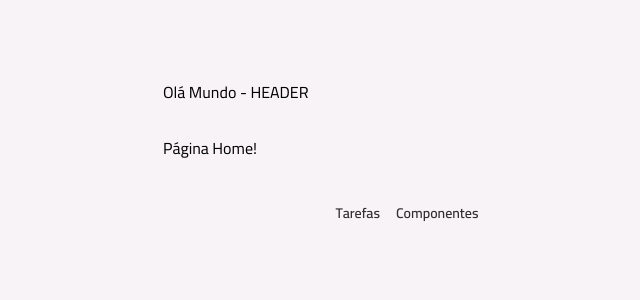
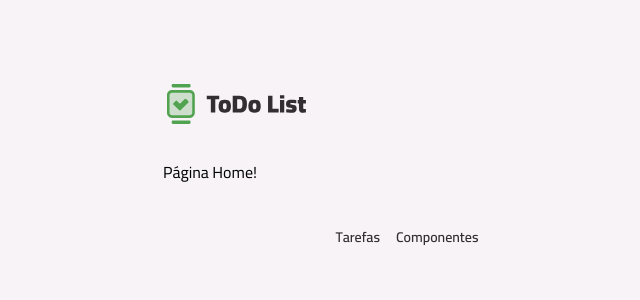
Before and after one commit to diegocoelho-svg/todoList-React, a React (Vite) app: page / in a window 1280 px wide. Shown: the top 300 px of the page, without its empty margins (233-873 px from the left). Built offline with nearby package versions, Linux system fonts and the light colour scheme.

Commit message:
feat(layout): add base structure with header, main-content and footer

```diff
--- a/eslint.config.js
+++ b/eslint.config.js
@@ -23,6 +23,10 @@
 
     rules: {
       'react-refresh/only-export-components': 'off',
+      "@typescript-eslint/no-empty-object-type": [
+        "error",
+        { allowSingleExtends: true }
+      ],
     },
   },
 ])
--- /dev/null
+++ b/src/core-components/footer.tsx
@@ -0,0 +1,21 @@
+import { NavLink } from "react-router";
+import Text from "../components/text";
+
+export default function Footer() {
+  return (
+    <footer className="my-5 md:my-10">
+      <nav className="flex items-center justify-center gap-4">
+        <NavLink to="/">
+          <Text variant="body-sm-bold" className="text-gray-300">
+            Tarefas
+          </Text>
+        </NavLink>
+        <NavLink to="/componentes">
+          <Text variant="body-sm-bold" className="text-gray-300">
+            Componentes
+          </Text>
+        </NavLink>
+      </nav>
+    </footer>
+  )
+}
--- /dev/null
+++ b/src/core-components/header.tsx
@@ -0,0 +1,10 @@
+import Container from "../components/container";
+import Logo from "../assets/images/Logo.svg?react"
+
+export default function Header() {
+  return (
+    <Container as="header" className="mt-3 md:mt-20">
+      <Logo className="h-9 md:h-12" />
+    </Container>
+  )
+}
--- /dev/null
+++ b/src/core-components/main-content.tsx
@@ -0,0 +1,12 @@
+import React from "react"
+import { cx } from "class-variance-authority"
+
+interface MainContentProps extends React.ComponentProps<"main"> { }
+
+export default function MainContent({ children, className, ...props }: MainContentProps) {
+  return (
+    <main className={cx("mt-4 md:mt-8", className)} {...props}>
+      {children}
+    </main>
+  );
+}
--- a/src/pages/layout-main.tsx
+++ b/src/pages/layout-main.tsx
@@ -1,29 +1,15 @@
-import Container from "../components/container";
-import { NavLink, Outlet } from "react-router";
-import Text from "../components/text";
+import { Outlet } from "react-router";
+import Header from "../core-components/header";
+import MainContent from "../core-components/main-content";
+import Footer from "../core-components/footer";
 
 
 export default function LayoutMain() {
   return <>
-    <Container as="header" className="mt-3 md:mt-20">
-      Olá Mundo - HEADER
-    </Container>
-    <main className="mt-4 md:mt-8">
+    <Header />
+    <MainContent>
       <Outlet />
-    </main>
-    <footer className="my-5 md:my-10">
-      <nav className="flex items-center justify-center gap-4">
-        <NavLink to="/">
-          <Text variant="body-sm-bold" className="text-gray-300">
-            Tarefas
-          </Text>
-        </NavLink>
-        <NavLink to="/componentes">
-          <Text variant="body-sm-bold" className="text-gray-300">
-            Componentes
-          </Text>
-        </NavLink>
-      </nav>
-    </footer>
+    </MainContent>
+    <Footer />
   </>
 }
```
